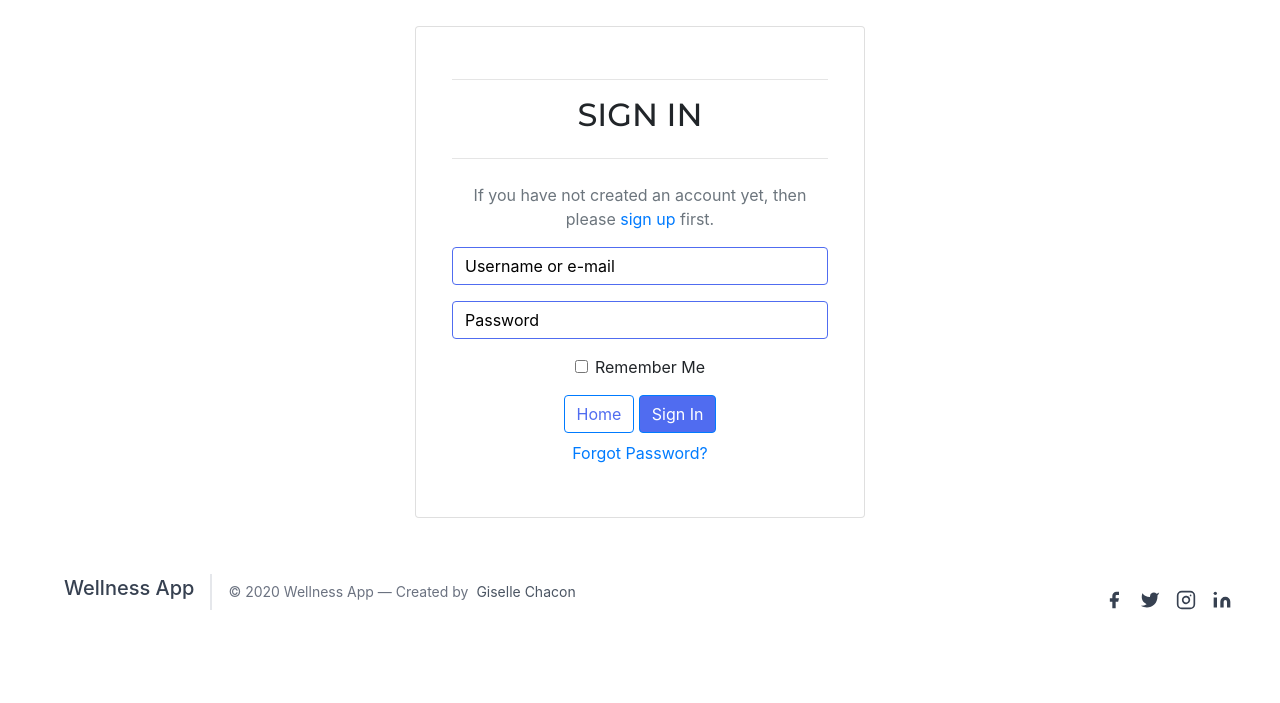
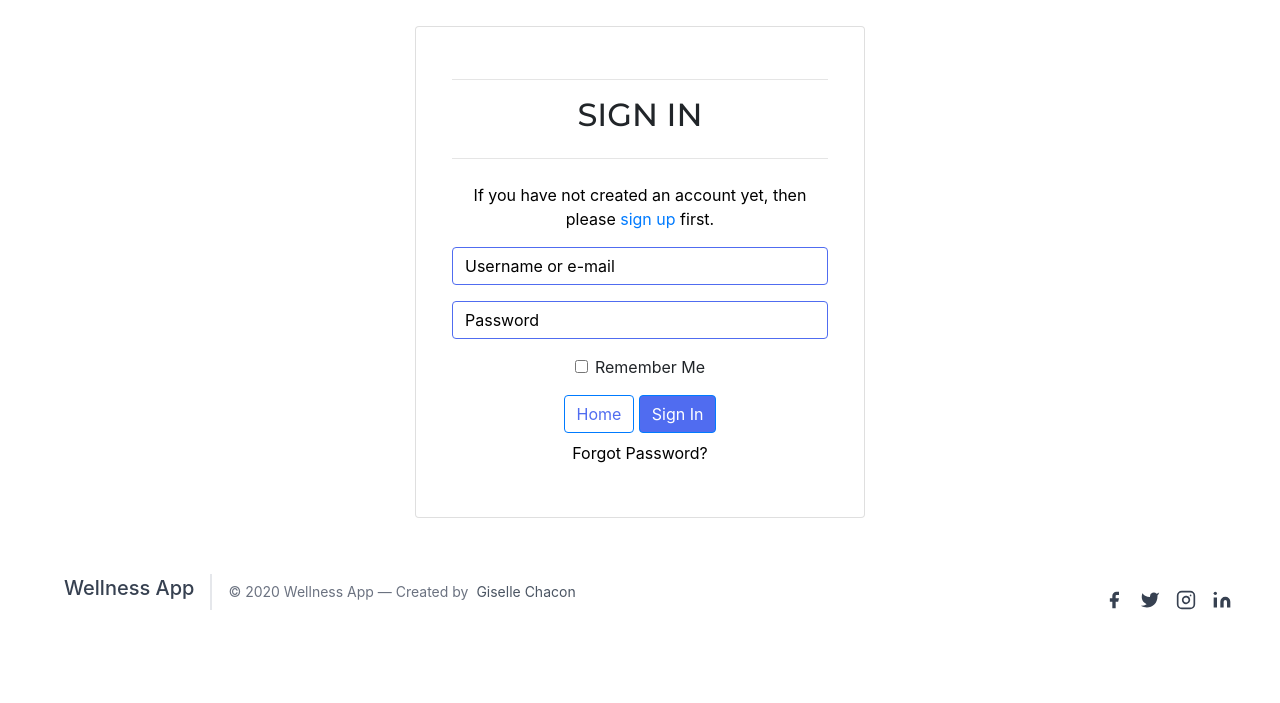
Before and after one commit to 21bq1a4215/wellness-app, a Django app: page /accounts/login/ in a window 1280 px wide. Shown: the part 70-773 px from the top of the page. Run offline with Django 3.2, Linux system fonts and the light colour scheme; some libraries are stand-ins or nearby versions.

```diff
--- a/pro_payment/templates/pro_payment/checkout_pro.html
+++ b/pro_payment/templates/pro_payment/checkout_pro.html
@@ -75,7 +75,6 @@
     {{ client_secret|json_script:"id_client_secret" }}
 <script type="text/javascript">
 const csrftoken = document.querySelector('[name=csrfmiddlewaretoken]').value;
-console.log(csrftoken)
 
 var stripe_public_key = $('#id_stripe_public_key').text().slice(1, -1);
 var client_secret = $('#id_client_secret').text().slice(1, -1);
--- a/templates/allauth/account/login.html
+++ b/templates/allauth/account/login.html
@@ -30,7 +30,7 @@ for a {{ site_name }} account and sign in below:{% endblocktrans %}</p>
 {% include "socialaccount/snippets/login_extra.html" %}
 
 {% else %}
-<p>{% blocktrans %}If you have not created an account yet, then please
+<p class="text-black">{% blocktrans %}If you have not created an account yet, then please
 <a href="{{ signup_url }}">sign up</a> first.{% endblocktrans %}</p>
 {% endif %}
 
@@ -43,7 +43,7 @@ for a {{ site_name }} account and sign in below:{% endblocktrans %}</p>
   <a class="btn btn-outline-primary" href="{% url 'home' %}">Home</a>
   <button class="primaryAction btn btn-primary" type="submit">{% trans "Sign In" %}</button>
   <p class="mt-2">
-    <a class="button secondaryAction" href="{% url 'account_reset_password' %}">{% trans "Forgot Password?" %}</a>
+    <a class="text-black secondaryAction" href="{% url 'account_reset_password' %}">{% trans "Forgot Password?" %}</a>
   </p>
 </form>
 
```
Also changed, not shown: db.sqlite3.
